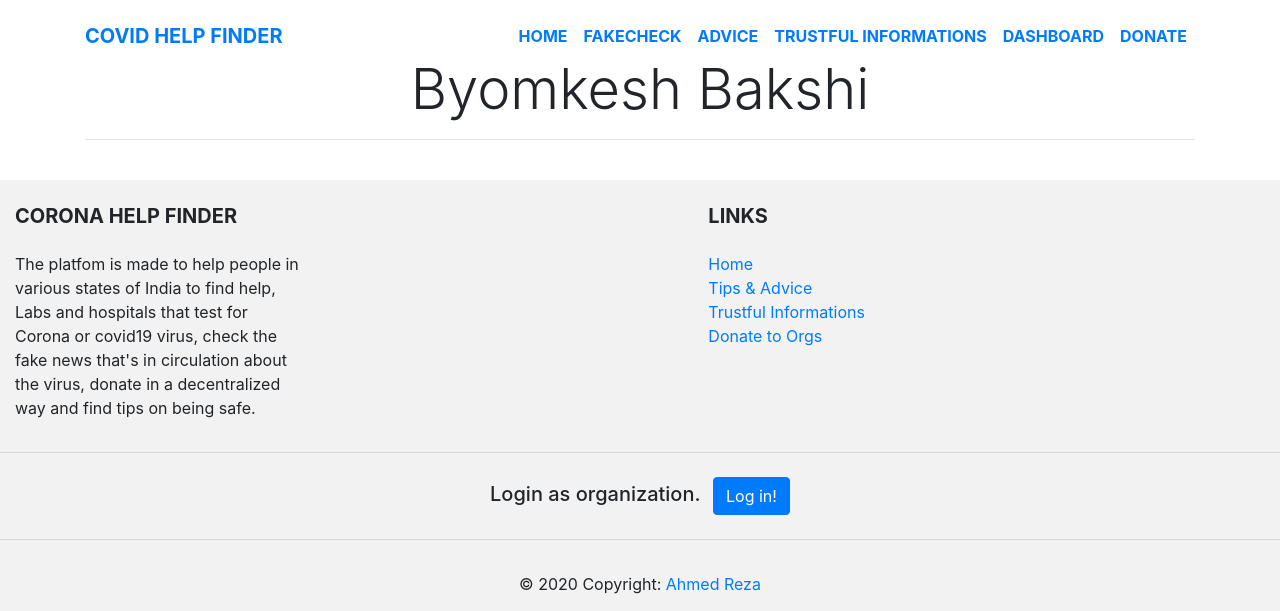
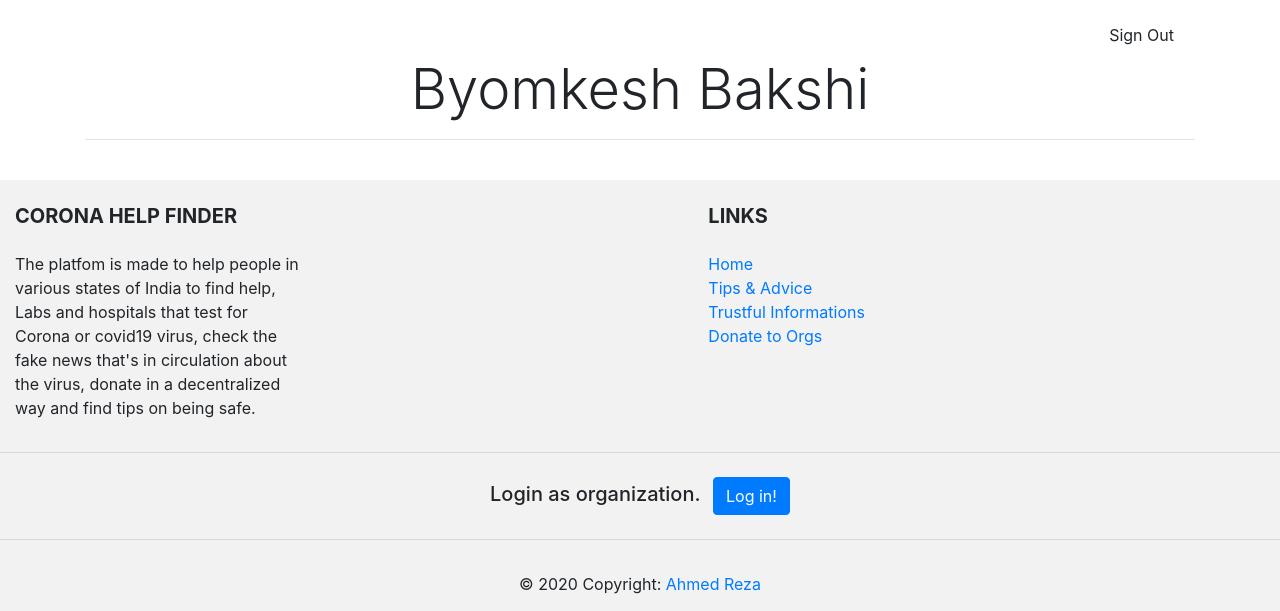
Before and after one commit to ahmedreza1/bingeit, a Django app: page /bingeit/show/1 in a window 1280 px wide. Shown: the top 611 px of the page. Run offline with Django 3.2, Linux system fonts and the light colour scheme; data comes from the database, SQL or seed files in the repository; some libraries are stand-ins or nearby versions.

Commit message:
Added a transparent navbar

```diff
--- a/bingeit/templates/base.html
+++ b/bingeit/templates/base.html
@@ -1,46 +1,95 @@
 {% load staticfiles %}
 {% load static %}
-<html>
+<!DOCTYPE html>
+<html lang="en">
 <head>
-		<title>Corona Help Finder - Find help, tips to be safe, information and labs that do tests for Corona (covid-19) near you.</title>
-		<meta http-equiv="Content-Type" content="text/html; charset=UTF-8" />
+	<meta charset="utf-8">
+	<title>Bingeit - Watch TV Shows Online For Free | Watch Movies Online For Free</title>
 	<meta name="viewport" content="width=device-width, initial-scale=1" />
 	<meta http-equiv="X-UA-Compatible" content="IE=edge" />
-		<meta name="author" content="colorlib.com">
+	<meta name="author" content="Ahmed Reza">
+
+	<!-- Bootstrap CSS & JS -->
 	<link rel="stylesheet" href="https://stackpath.bootstrapcdn.com/bootstrap/4.4.1/css/bootstrap.min.css" integrity="sha384-Vkoo8x4CGsO3+Hhxv8T/Q5PaXtkKtu6ug5TOeNV6gBiFeWPGFN9MuhOf23Q9Ifjh" crossorigin="anonymous">
 	<script src="https://code.jquery.com/jquery-3.4.1.slim.min.js" integrity="sha384-J6qa4849blE2+poT4WnyKhv5vZF5SrPo0iEjwBvKU7imGFAV0wwj1yYfoRSJoZ+n" crossorigin="anonymous"></script>
 	<script src="https://cdn.jsdelivr.net/npm/popper.js@1.16.0/dist/umd/popper.min.js" integrity="sha384-Q6E9RHvbIyZFJoft+2mJbHaEWldlvI9IOYy5n3zV9zzTtmI3UksdQRVvoxMfooAo" crossorigin="anonymous"></script>
 	<script src="https://stackpath.bootstrapcdn.com/bootstrap/4.4.1/js/bootstrap.min.js" integrity="sha384-wfSDF2E50Y2D1uUdj0O3uMBJnjuUD4Ih7YwaYd1iqfktj0Uod8GCExl3Og8ifwB6" crossorigin="anonymous"></script>
 
-		<link href="https://fonts.googleapis.com/css?family=Poppins" rel="stylesheet" />
+	<!-- Fonts & Icons -->
+	<link href="https://fonts.googleapis.com/css2?family=Arimo:ital,wght@0,400;0,700;1,400;1,700&display=swap" rel="stylesheet">
 	<link rel="stylesheet" type="text/css" href="https://stackpath.bootstrapcdn.com/font-awesome/4.7.0/css/font-awesome.min.css">
+
+	<!-- Custom Stylesheets -->
 	<link href="/static/css/main.css" rel="stylesheet" />
 	<link rel="stylesheet" href="/static/css/style.css">
 </head>
 <body>
-		<header class="header">
-		<nav class="navbar navbar-expand-lg fixed-top py-3">
-			<div class="container"><a href="/" class="navbar-brand text-uppercase font-weight-bold">Covid Help Finder</a>
-				<button type="button" data-toggle="collapse" data-target="#navbarSupportedContent" aria-controls="navbarSupportedContent" aria-expanded="false" aria-label="Toggle navigation" class="navbar-toggler navbar-toggler-right"><i class="fa fa-bars"></i></button>
-				<div id="navbarSupportedContent" class="collapse navbar-collapse">
-					<ul class="navbar-nav ml-auto">
-											<li class="nav-item active"><a href="/" class="nav-link text-uppercase font-weight-bold">Home <span class="sr-only">(current)</span></a></li>
-											<li class="nav-item"><a href="/covid/fakecheck/" class="nav-link text-uppercase font-weight-bold">FakeCheck</a></li>
-											<li class="nav-item"><a href="/covid/tips" class="nav-link text-uppercase font-weight-bold">Advice</a></li>
-											<li class="nav-item"><a href="/covid/info" class="nav-link text-uppercase font-weight-bold">Trustful Informations</a></li>
-											<li class="nav-item"><a href="/covid/dashboard" class="nav-link text-uppercase font-weight-bold">Dashboard</a></li>
+	<header>
+		<!-- Navbar -->
+<nav class="navbar fixed-top navbar-expand-lg navbar-dark scrolling-navbar">
+    <div class="container">
+
+      <!-- Brand -->
+      <a class="navbar-brand" href="/" target="_blank">
+        <strong>Bingeit</strong>
+      </a>
+
+      <!-- Collapse -->
+      <button class="navbar-toggler" type="button" data-toggle="collapse" data-target="#navbarSupportedContent" aria-controls="navbarSupportedContent"
+        aria-expanded="false" aria-label="Toggle navigation">
+        <span class="navbar-toggler-icon"></span>
+      </button>
+
+      <!-- Links -->
+      <div class="collapse navbar-collapse" id="navbarSupportedContent">
+
+        <!-- Left -->
+        <ul class="navbar-nav mr-auto">
+          <li class="nav-item active left">
+            <a class="nav-link" href="/bingeit/home">Home
+              <span class="sr-only">(current)</span>
+            </a>
+          </li>
+          <li class="nav-item left">
+            <a class="nav-link" href="/bingeit/shows" target="_blank">Shows</a>
+          </li>
+          <li class="nav-item left">
+            <a class="nav-link" href="/bingeit/movies" target="_blank">Movies</a>
+          </li>
+          <li class="nav-item left">
+            <a class="nav-link" href="/bingeit/categories" target="_blank">Categories</a>
+          </li>
+        </ul>
+
+        <!-- Right -->
+        <ul class="navbar-nav nav-flex-icons">
+          <li class="nav-item right">
+            <a href="#" class="nav-link" target="_blank">
+              <i class="fa fa-search search"></i>
+          </a>
+          </li>
           {% if user.is_authenticated %}
-											<li class="nav-item"><a href="/covid/myprofile/{{ user.myprofile.id }}" class="nav-link text-uppercase font-weight-bold">My Profile</a></li>
-											<li class="nav-item"><a href="/covid/mypost/" class="nav-link text-uppercase font-weight-bold">My Work</a></li>
-											<li class="nav-item"><a href="/accounts/logout/" class="nav-link text-uppercase font-weight-bold">Logout</a></li>
+          <li class="nav-item right">
+            <a href="#" class="nav-link" target="_blank">
+              <button type="button" class="btn btn-main">Sign in</button>
+            </a>
+          </li>
           {% else %}
-											<li class="nav-item"><a href="/covid/myprofile" class="nav-link text-uppercase font-weight-bold">Donate</a></li>
+          <li class="nav-item right">
+          	<a href="#" class="nav-link" target="_blank">
+          		<button type="button" class="btn btn-main">Sign Out</button>
+          	</a>
+          </li>
           {% endif %}
         </ul>
+
       </div>
+
     </div>
   </nav>
+  <!-- Navbar -->
 	</header>
+
 
 
 {% block content %}
--- a/bingeit/templates/bingeit/home.html
+++ b/bingeit/templates/bingeit/home.html
@@ -1,8 +1,5 @@
 {% extends 'base.html' %}
 {% block content %}
-<div class="s130" style="margin-top: 0px; padding-top: 0px;">
-
-<h5 style="margin-top: 100px; text-align: center; width:50%; color: white; text-shadow: 0px 10px 50px rgba(0, 0, 0, 0.9);"><strong>The platfom is made to help people in various states of India to find help, Labs and hospitals that test for Corona or covid19 virus, check the fake news that's in circulation about the virus, donate in a decentralized way and find tips on being safe. </strong></h5>
 
 
 
```
Lines whose indentation alone changed are shown as unchanged.
